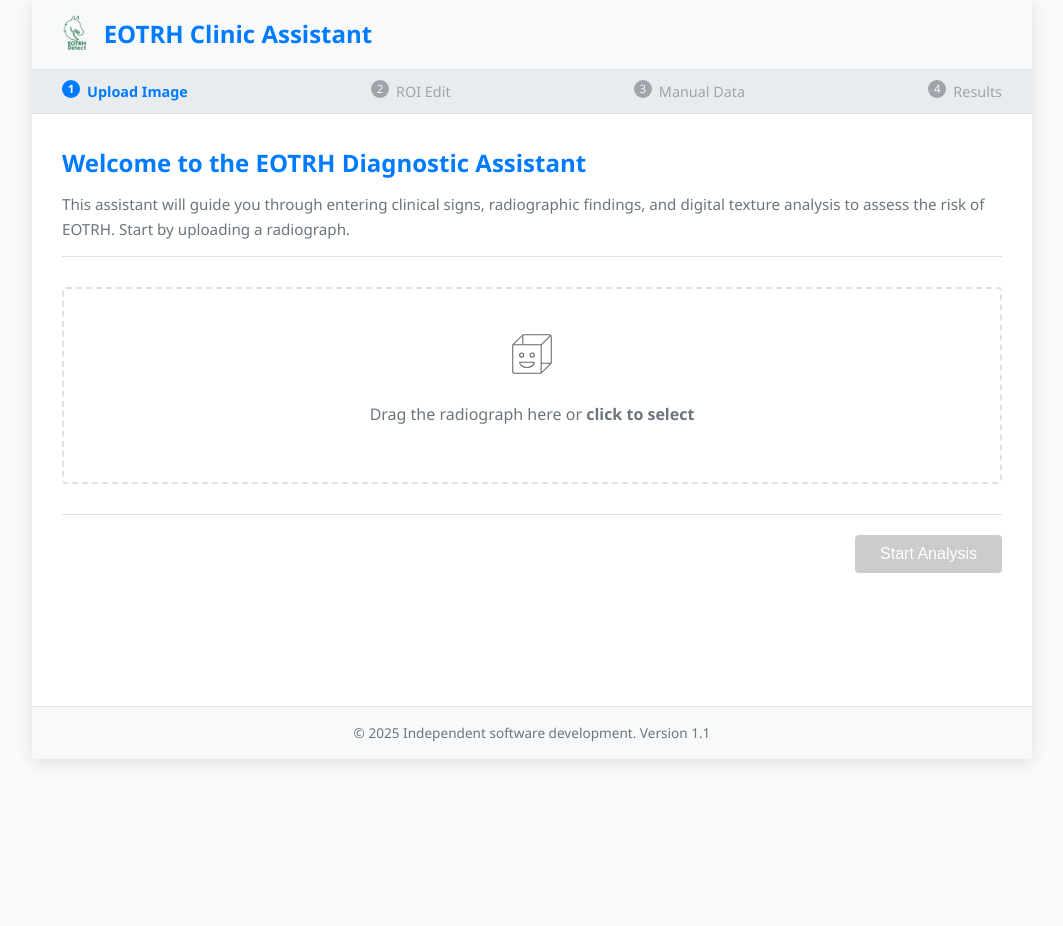
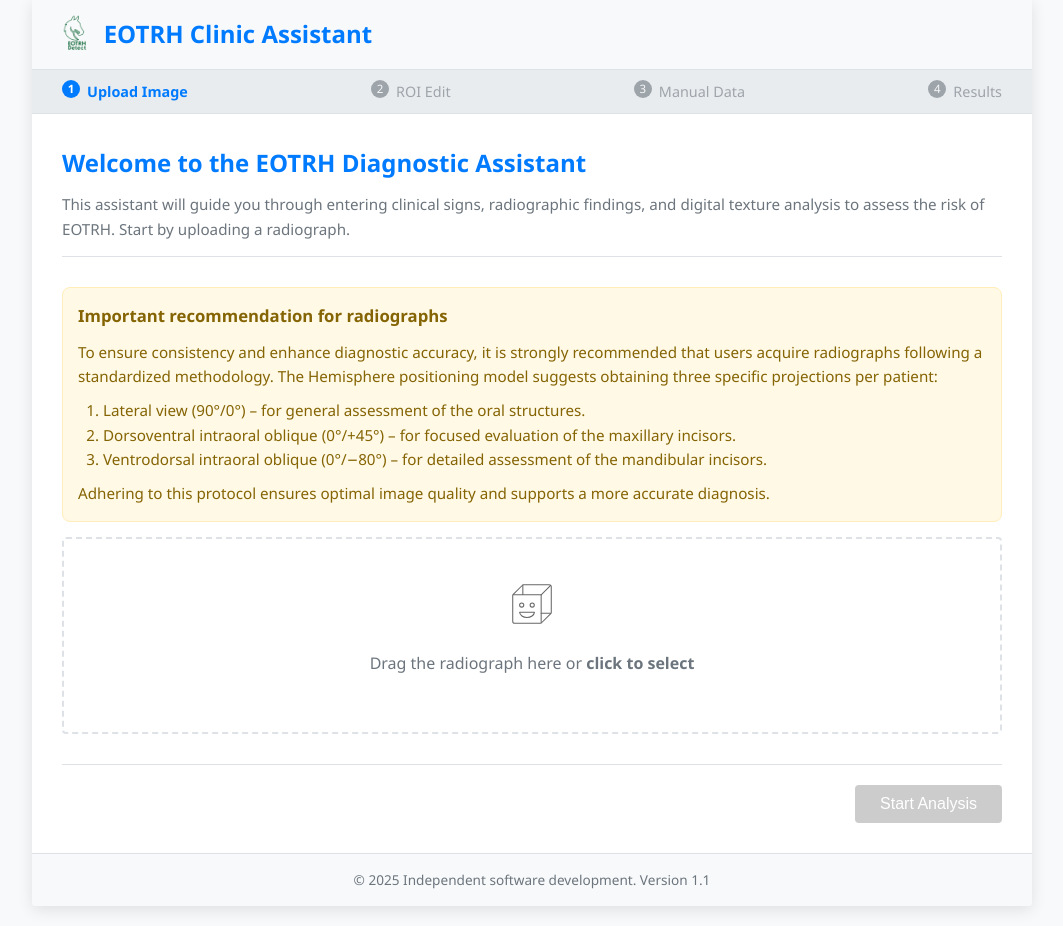
Before and after one commit to yago-mendoza/eotrh, a FastAPI app: page / in a window 1280 px wide. Shown: the part 21-947 px from the top of the page, without its empty margins (108-1171 px from the left). Before the commit the page ends 784 px from the top, so only its background shows below. Run offline with FastAPI, Linux system fonts and the light colour scheme; some libraries are stand-ins or nearby versions.

Commit message:
Added texts ast tutorials for image and ROIs

```diff
--- a/static/js/app.js
+++ b/static/js/app.js
@@ -578,7 +578,7 @@ const RoiEditor = (function() {
          const widthRatio = (displayedWidth > 0) ? originalWidth / displayedWidth : 1;
          const heightRatio = (displayedHeight > 0) ? originalHeight / displayedHeight : 1;
 
-         // Gather additional diagnostic intion if in debug mode
+         // Gather additional diagnostic information if in debug mode
          if (DEBUG_MODE) {
              const img = background.getElement();
              const debugInfo = {
--- a/templates/index.html
+++ b/templates/index.html
@@ -119,6 +119,39 @@
             margin-top: 20px; /* Add some space above */
             background-color: #f8f9fa; /* Match other sections */
         }
+
+        /* Styling for the new radiograph warning */
+        .warning-message {
+            background-color: #fff9e6; /* Lighter yellow */
+            border: 1px solid #ffeeba; /* Yellow border */
+            color: #856404; /* Dark yellow text */
+            padding: 15px;
+            border-radius: 8px;
+            margin-bottom: 15px; /* Space below */
+            font-size: 0.95em; /* Slightly smaller text */
+        }
+
+        .warning-message h4 {
+            margin-top: 0;
+            margin-bottom: 10px;
+            color: #856404; /* Match text color */
+            font-size: 1.1em; /* Slightly larger heading */
+        }
+
+        .warning-message ol,
+        .warning-message ul {
+            margin-left: 25px; /* Indentation */
+            padding-left: 0; /* Remove default padding if any */
+            margin-top: 10px;
+            margin-bottom: 10px;
+        }
+
+        .warning-message p {
+            margin-bottom: 10px; /* Spacing between paragraphs */
+        }
+        .warning-message p:last-child {
+            margin-bottom: 0; /* No extra space after the last paragraph */
+        }
     </style>
 </head>
 <body>
@@ -159,6 +192,20 @@
                             {{ explanations.upload }} <!-- Texto viene del contexto -->
                         </p>
                     </header>
+
+                    <!-- START: Radiograph Recommendation Warning -->
+                    <div class="warning-message">
+                        <h4>{{ i18n.get("radiograph_warning_title", "Important recommendation for radiographs") }}</h4>
+                        <p>{{ i18n.get("radiograph_warning_intro", "To ensure consistency and enhance diagnostic accuracy, it is strongly recommended that users acquire radiographs following a standardized methodology. The Hemisphere positioning model suggests obtaining three specific projections per patient:") }}</p>
+                        <ol>
+                            <li>{{ i18n.get("radiograph_warning_proj1", "Lateral view (90°/0°) – for general assessment of the oral structures.") }}</li>
+                            <li>{{ i18n.get("radiograph_warning_proj2", "Dorsoventral intraoral oblique (0°/+45°) – for focused evaluation of the maxillary incisors.") }}</li>
+                            <li>{{ i18n.get("radiograph_warning_proj3", "Ventrodorsal intraoral oblique (0°/−80°) – for detailed assessment of the mandibular incisors.") }}</li>
+                        </ol>
+                        <p>{{ i18n.get("radiograph_warning_conclusion", "Adhering to this protocol ensures optimal image quality and supports a more accurate diagnosis.") }}</p>
+                    </div>
+                    <!-- END: Radiograph Recommendation Warning -->
+
                     <input type="file" id="image" name="image" accept="image/jpeg, image/png, image/bmp, image/tiff" required class="hidden-input">
                     <label for="image" class="upload-area" id="upload-zone">
                         <img src="{{ url_for('static', path='img/icon-upload.svg') }}" alt="Upload Icon" class="upload-icon">
@@ -186,6 +233,24 @@
                             {{ explanations.roi }}
                         </p>
                     </header>
+
+                    <!-- START: ROI Selection Warning -->
+                    <div class="warning-message">
+                        <h4>{{ i18n.get("roi_warning_title", "How should the user select the ROIs?") }}</h4>
+                        <p>{{ i18n.get("roi_warning_intro", "To ensure consistency and diagnostic validity in the automatic analysis, users must manually select two Regions of Interest (ROIs):") }}</p>
+                        <ul>
+                            <li>{{ i18n.get("roi_warning_tooth101", "The first upper right incisor (tooth 101)") }}</li>
+                            <li>{{ i18n.get("roi_warning_tooth201", "The first upper left incisor (tooth 201)") }}</li>
+                        </ul>
+                        <p>{{ i18n.get("roi_warning_triadan", "These designations follow the modified Triadan system for equine dental nomenclature.") }}</p>
+                        <p>{{ i18n.get("roi_warning_roi_intro", "Each ROI should:") }}</p>
+                        <ul>
+                            <li>{{ i18n.get("roi_warning_roi_char1", "Cover the largest possible area of both the tooth crown and the tooth root") }}</li>
+                            <li>{{ i18n.get("roi_warning_roi_char2", "Be delimited by four high-radiodensity anatomical borders, ensuring precision and comparability in texture analysis") }}</li>
+                        </ul>
+                    </div>
+                    <!-- END: ROI Selection Warning -->
+
                     <div class="editor-layout">
                         <aside class="roi-toolbar">
                              <button type="button" id="tool-select" class="tool-button active" title="Select/Move (S)">
```
